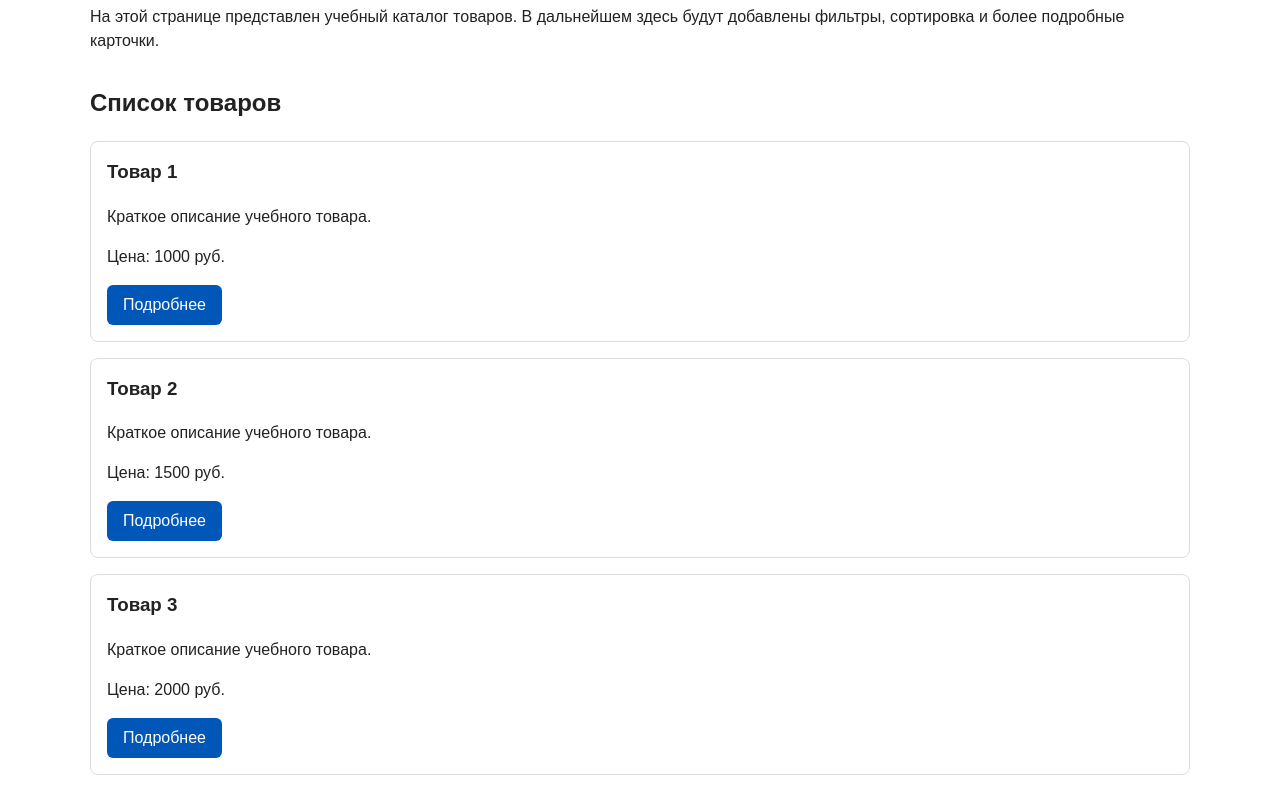
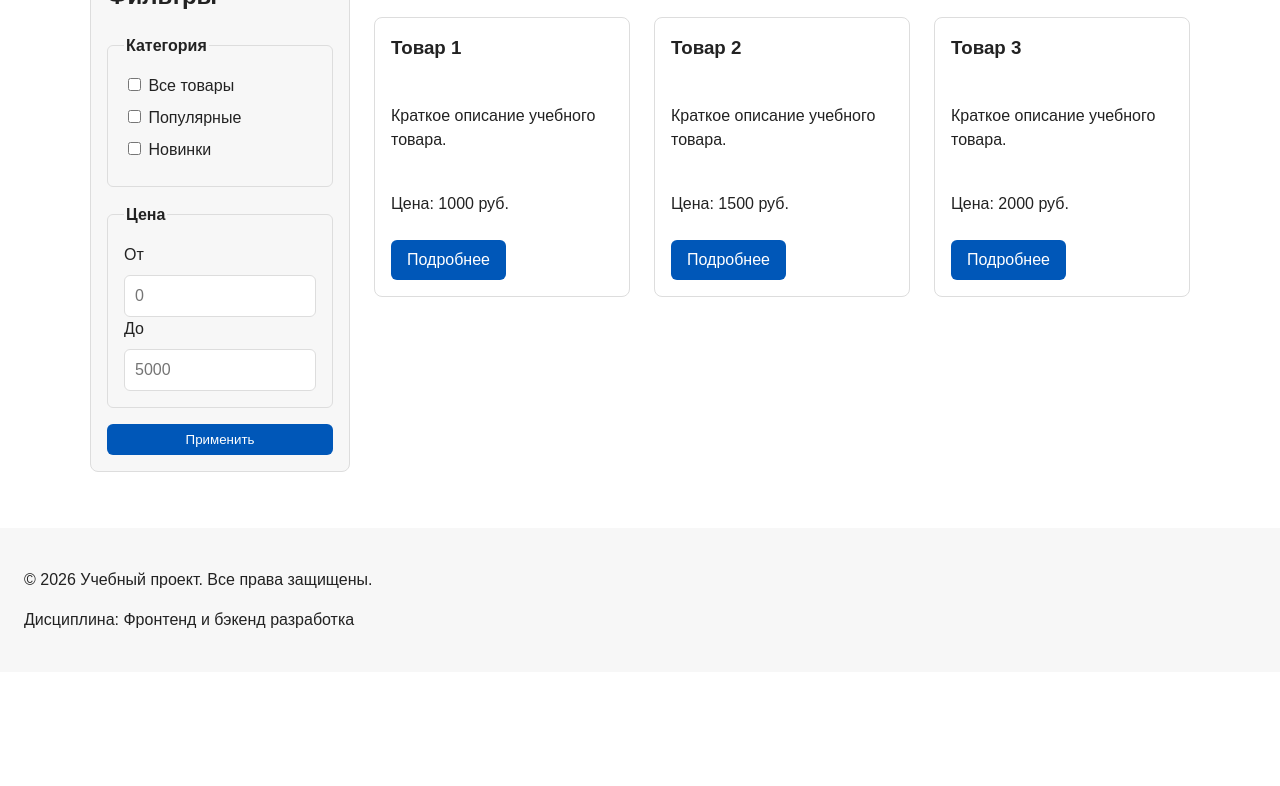
Before and after one commit to shrtgrl/kr1-html-css-shop, a plain HTML site: page catalog.html in a window 1280 px wide. Shown: the part 396-1182 px from the top of the page. After the commit the page ends 1068 px from the top, so only its background shows below. Drawn offline with Linux system fonts and the light colour scheme.

Commit message:
feat: add flex navigation and grid catalog layout

```diff
--- a/catalog.html
+++ b/catalog.html
@@ -44,9 +44,48 @@
       </p>
     </section>
 
-    <section class="section">
+    <section class="catalog-layout">
+      <aside class="catalog-filters">
+        <h2>Фильтры</h2>
+
+        <form class="filters-form" action="#" method="get">
+          <fieldset>
+            <legend>Категория</legend>
+
+            <label>
+              <input type="checkbox" name="category" value="all">
+              Все товары
+            </label>
+
+            <label>
+              <input type="checkbox" name="category" value="popular">
+              Популярные
+            </label>
+
+            <label>
+              <input type="checkbox" name="category" value="new">
+              Новинки
+            </label>
+          </fieldset>
+
+          <fieldset>
+            <legend>Цена</legend>
+
+            <label for="price-from">От</label>
+            <input id="price-from" name="price-from" type="number" min="0" placeholder="0">
+
+            <label for="price-to">До</label>
+            <input id="price-to" name="price-to" type="number" min="0" placeholder="5000">
+          </fieldset>
+
+          <button class="button" type="submit">Применить</button>
+        </form>
+      </aside>
+
+      <section class="catalog-products">
         <h2>Список товаров</h2>
 
+        <div class="products-grid">
           <article class="product-card">
             <h3>Товар 1</h3>
             <p>Краткое описание учебного товара.</p>
@@ -67,6 +106,8 @@
             <p>Цена: 2000 руб.</p>
             <a class="button" href="index.html#popular">Подробнее</a>
           </article>
+        </div>
+      </section>
     </section>
   </main>
 
--- a/css/style.css
+++ b/css/style.css
@@ -121,10 +121,16 @@ footer {
   Убираем стандартные отступы и маркеры списка навигации.
 */
 .site-nav__list {
+  display: flex;
+  flex-wrap: wrap;
+  justify-content: center;
+  align-items: center;
+  gap: var(--space-md);
   padding: 0;
   margin: var(--space-md) 0 0;
   list-style: none;
 }
+
 
 /*
   Добавляем расстояние между пунктами меню.
@@ -137,17 +143,23 @@ footer {
   Оформляем ссылки меню.
 */
 .site-nav__list a {
+  display: inline-block;
+  padding: var(--space-sm) var(--space-md);
   color: var(--color-primary);
   text-decoration: none;
+  border-radius: var(--radius-sm);
 }
+
 
 /*
   При наведении мыши подчёркиваем ссылку.
   Подробно состояния интерфейса будут рассмотрены в практической работе 1.7.
 */
 .site-nav__list a:hover {
-  text-decoration: underline;
+  color: var(--color-white);
+  background-color: var(--color-primary);
 }
+
 
 /* ===============================
    4. Компоненты страницы
@@ -171,12 +183,21 @@ footer {
 }
 
 .product-card {
-  margin-bottom: var(--space-md);
+  display: flex;
+  flex-direction: column;
+  gap: var(--space-sm);
+  margin-bottom: 0;
   padding: var(--space-md);
   border: 1px solid var(--color-border);
   border-radius: var(--radius-md);
   background-color: var(--color-bg);
 }
+
+.product-card .button {
+  margin-top: auto;
+  align-self: flex-start;
+}
+
 
 .product-card:hover {
   border-color: var(--color-primary);
@@ -323,3 +344,59 @@ html {
   outline: 2px dashed var(--color-primary);
   outline-offset: 4px;
 }
+
+.products-grid {
+  display: grid;
+  grid-template-columns: repeat(3, 1fr);
+  gap: var(--space-lg);
+}
+
+.catalog-layout {
+  max-width: var(--container-width);
+  margin: 0 auto var(--space-xl);
+  display: grid;
+  grid-template-columns: 260px 1fr;
+  grid-template-areas: "filters products";
+  gap: var(--space-lg);
+}
+
+.catalog-filters {
+  grid-area: filters;
+  padding: var(--space-md);
+  border: 1px solid var(--color-border);
+  border-radius: var(--radius-md);
+  background-color: var(--color-surface);
+}
+
+.catalog-products {
+  grid-area: products;
+}
+
+.filters-form {
+  display: grid;
+  gap: var(--space-md);
+}
+
+.filters-form fieldset {
+  margin: 0;
+  padding: var(--space-md);
+  border: 1px solid var(--color-border);
+  border-radius: var(--radius-sm);
+}
+
+.filters-form legend {
+  font-weight: 700;
+}
+
+.filters-form label {
+  display: block;
+  margin-bottom: var(--space-sm);
+}
+
+.filters-form input[type="number"] {
+  width: 100%;
+  padding: 8px 10px;
+  border: 1px solid var(--color-border);
+  border-radius: var(--radius-sm);
+  font: inherit;
+}
```
Also changed, not shown: index.html (+3 -0 lines), images/preview.jpg, 1 other file. Lines whose indentation alone changed are shown as unchanged.
